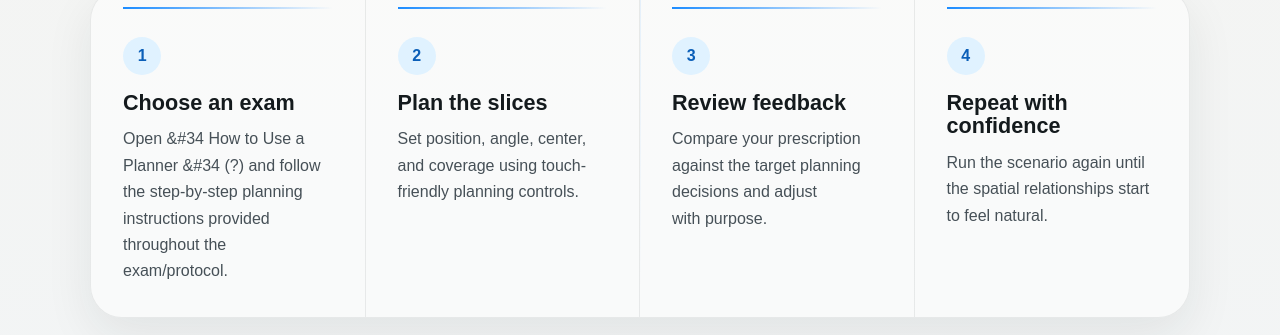
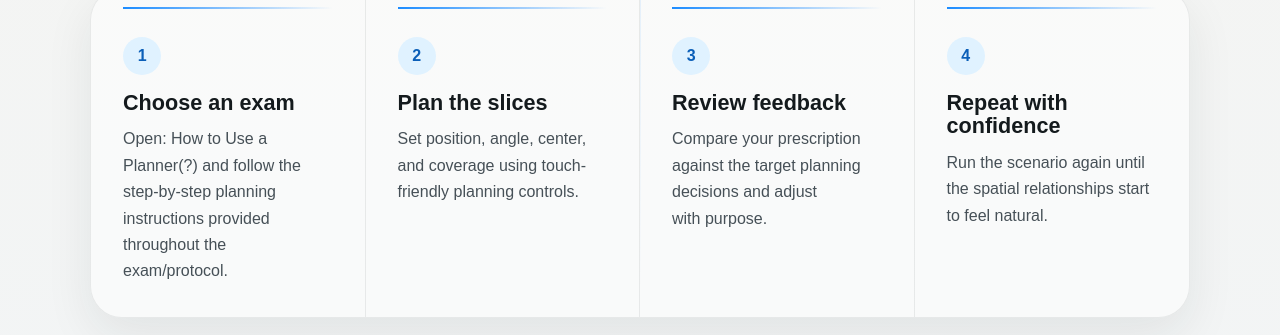
Before and after one commit to shahnoza77/mriplanapp-website, a Next.js app: page / in a window 1280 px wide. Shown: the part 3460-3795 px from the top of the page. Built offline with nearby package versions, Linux system fonts and the light colour scheme; a web font is replaced by a local one.

Commit message:
Update content.ts

```diff
--- a/data/content.ts
+++ b/data/content.ts
@@ -88,7 +88,7 @@ export const features = [
 export const processSteps = [
   {
     title: "Choose an exam",
-    text: "Open &#34 How to Use a Planner &#34 (?) and follow the step-by-step planning instructions provided throughout the exam/protocol.",
+    text: "Open: How to Use a Planner(?) and follow the step-by-step planning instructions provided throughout the exam/protocol.",
   },
   {
     title: "Plan the slices",
```
